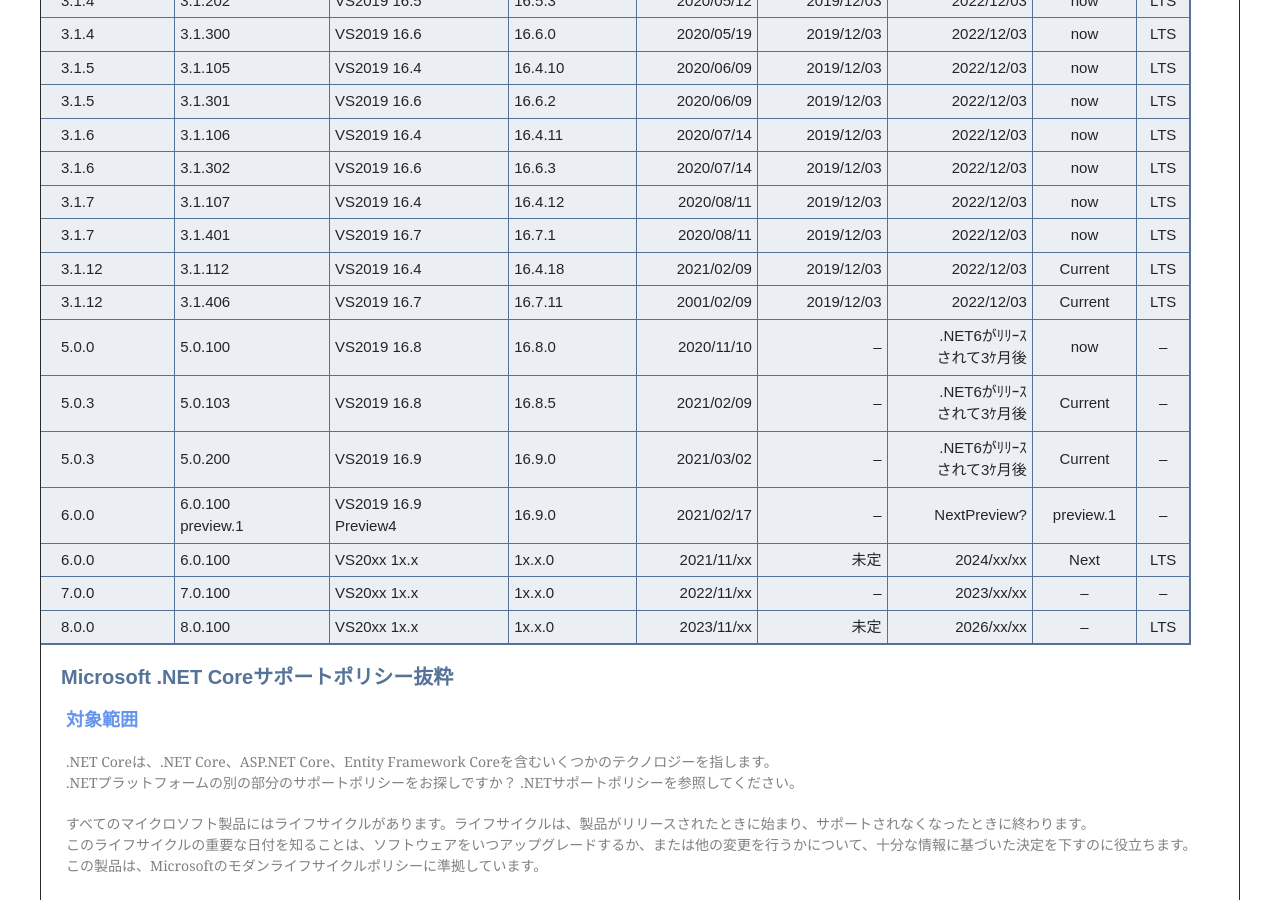
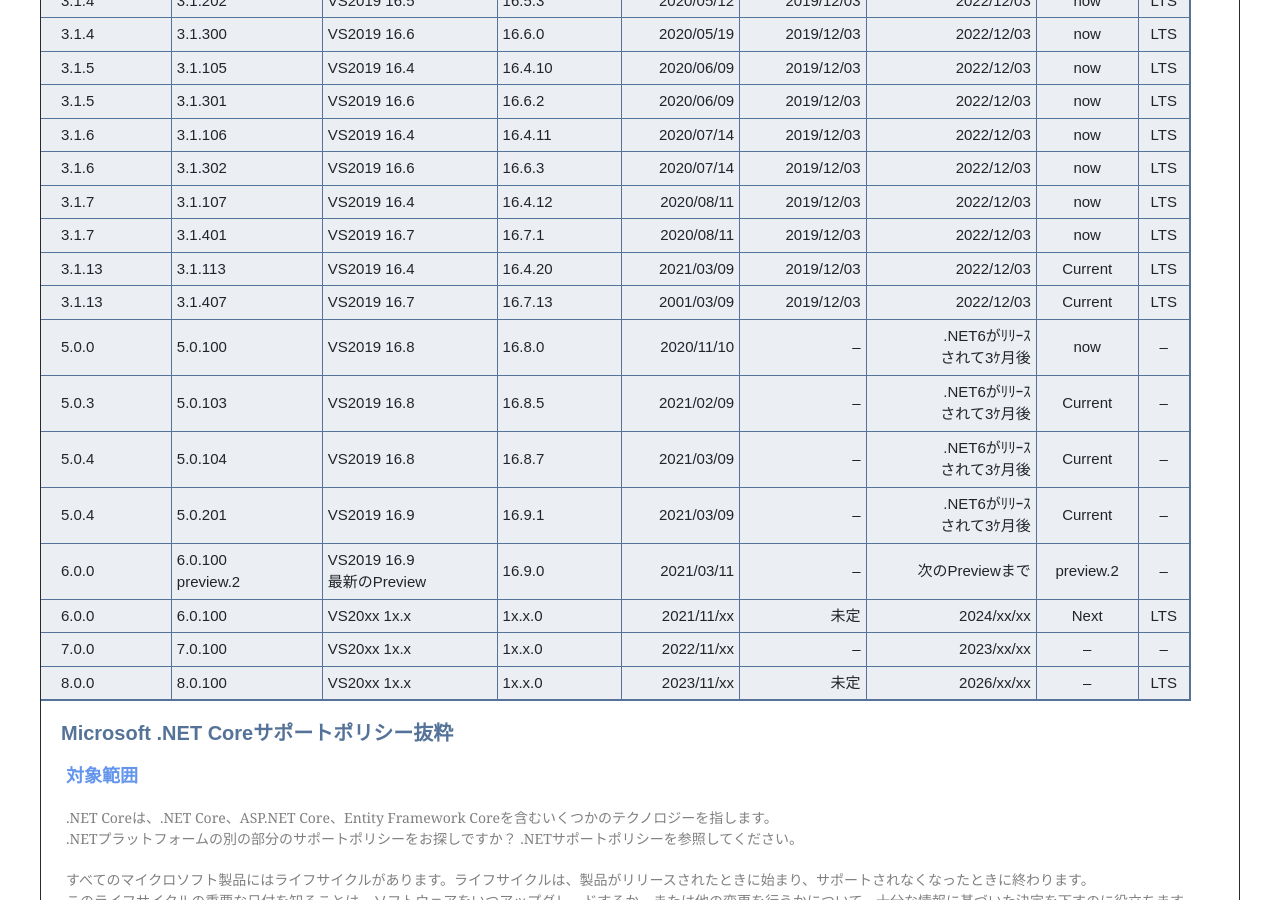
Before and after one commit to fuchu-pheasant01/fuchu-pheasant01.github.io, a Jekyll site: the page built from Contents/DotNet/DotNetSupport.md, in a window 1280 px wide and 900 px high, scrolled down 2886 px. Built offline with Jekyll 4.4.1, drawn with Linux system fonts in a browser that asks for light colours; emoji names are drawn with the system emoji font; some of the changed text lies outside the part shown.

Commit message:
Win210313

```diff
--- a/Contents/DotNet/DotNetSupport.md
+++ b/Contents/DotNet/DotNetSupport.md
@@ -3,7 +3,7 @@ layout: default
 title: ":newspaper: サポート表"
 description: ":paperclip: .NET Frameworkバージョン／サポート表"
 date: "2020/05/17"
-lastmod: "2021/03/06"
+lastmod: "2021/03/13"
 ---
 
 ## 1. .NET Frameworkサポート表
@@ -84,8 +84,8 @@ lastmod: "2021/03/06"
 | 2.0.9  | 2.1.202  | --            | 15.7.0?  | 2018/07/10 |         -- | 2018/10/01 |  **End**  |  -- |
 | 2.1.0  | 2.1.300  | --            | --       | 2018/05/30 | 2018/08/21 | 2021/08/21 |    now    | LTS |
 | 2.1.24 | 2.1.617  | VS2019 16.0 | 16.0.22  | 2021/01/12 | 2018/08/21 | 2021/08/21 |  Current  | LTS |
-| 2.1.25 | 2.1.521  | VS2017 16.9 | 15.9.32  | 2021/02/09 | 2018/08/21 | 2021/08/21 |  Current  | LTS |
-| 2.1.25 | 2.1.813  | VS2019 16.2以降 | 16.2.0? | 2021/02/09 | 2018/08/21 | 2021/08/21 |  Current  | LTS |
+| 2.1.26 | 2.1.522  | VS2017 16.9 | 15.9.34  | 2021/03/09 | 2018/08/21 | 2021/08/21 |  Current  | LTS |
+| 2.1.26 | 2.1.814  | VS2019 16.2以降 | 16.2.0? | 2021/03/09 | 2018/08/21 | 2021/08/21 |  Current  | LTS |
 | 2.2.0  | 2.2.100  | --            | --       | 2018/12/04 |         -- | 2019/12/23 |  **End**  |  -- |
 | 2.2.8  | 2.2.110  | VS2017 15.9   | 15.9.0?  | 2019/11/19 |         -- | 2019/12/23 |  **End**  |  -- |
 | 2.2.8  | 2.2.207  | VS2019 16.0   | 16.0.0?  | 2019/11/19 |         -- | 2019/12/23 |  **End**  |  -- |
@@ -108,12 +108,13 @@ lastmod: "2021/03/06"
 | 3.1.6  | 3.1.302  | VS2019 16.6   | 16.6.3   | 2020/07/14 | 2019/12/03 | 2022/12/03 |    now    | LTS |
 | 3.1.7  | 3.1.107  | VS2019 16.4   | 16.4.12  | 2020/08/11 | 2019/12/03 | 2022/12/03 |    now    | LTS |
 | 3.1.7  | 3.1.401  | VS2019 16.7   | 16.7.1   | 2020/08/11 | 2019/12/03 | 2022/12/03 |    now    | LTS |
-| 3.1.12 | 3.1.112  | VS2019 16.4   | 16.4.18  | 2021/02/09 | 2019/12/03 | 2022/12/03 |  Current  | LTS |
-| 3.1.12 | 3.1.406  | VS2019 16.7   | 16.7.11  | 2001/02/09 | 2019/12/03 | 2022/12/03 |  Current  | LTS |
+| 3.1.13 | 3.1.113  | VS2019 16.4   | 16.4.20  | 2021/03/09 | 2019/12/03 | 2022/12/03 |  Current  | LTS |
+| 3.1.13 | 3.1.407  | VS2019 16.7   | 16.7.13  | 2001/03/09 | 2019/12/03 | 2022/12/03 |  Current  | LTS |
 | 5.0.0  | 5.0.100  | VS2019 16.8   | 16.8.0   | 2020/11/10 |--|.NET6がﾘﾘｰｽ<br />されて3ｹ月後|    now    | -- |
 | 5.0.3  | 5.0.103  | VS2019 16.8   | 16.8.5   | 2021/02/09 |--|.NET6がﾘﾘｰｽ<br />されて3ｹ月後|  Current  | -- |
-| 5.0.3  | 5.0.200  | VS2019 16.9   | 16.9.0   | 2021/03/02 |--|.NET6がﾘﾘｰｽ<br />されて3ｹ月後|  Current  | -- |
-| 6.0.0  | 6.0.100<br />preview.1 | VS2019 16.9<br />Preview4| 16.9.0 | 2021/02/17 | -- | NextPreview? | preview.1 | -- |
+| 5.0.4  | 5.0.104  | VS2019 16.8   | 16.8.7   | 2021/03/09 |--|.NET6がﾘﾘｰｽ<br />されて3ｹ月後|  Current  | -- |
+| 5.0.4  | 5.0.201  | VS2019 16.9   | 16.9.1   | 2021/03/09 |--|.NET6がﾘﾘｰｽ<br />されて3ｹ月後|  Current  | -- |
+| 6.0.0  | 6.0.100<br />preview.2 | VS2019 16.9<br />最新のPreview | 16.9.0 | 2021/03/11 | -- | 次のPreviewまで | preview.2 | -- |
 | 6.0.0  | 6.0.100  | VS20xx 1x.x   | 1x.x.0   | 2021/11/xx |       未定 | 2024/xx/xx |    Next   | LTS |
 | 7.0.0  | 7.0.100  | VS20xx 1x.x   | 1x.x.0   | 2022/11/xx |         -- | 2023/xx/xx |     --    |  -- |
 | 8.0.0  | 8.0.100  | VS20xx 1x.x   | 1x.x.0   | 2023/11/xx |       未定 | 2026/xx/xx |     --    | LTS |
```
Also changed, not shown: Contents/DotNet/VisualStudioSupport.md (+6 -6 lines), Contents/Java/JdkSupport.md (+3 -3 lines).
